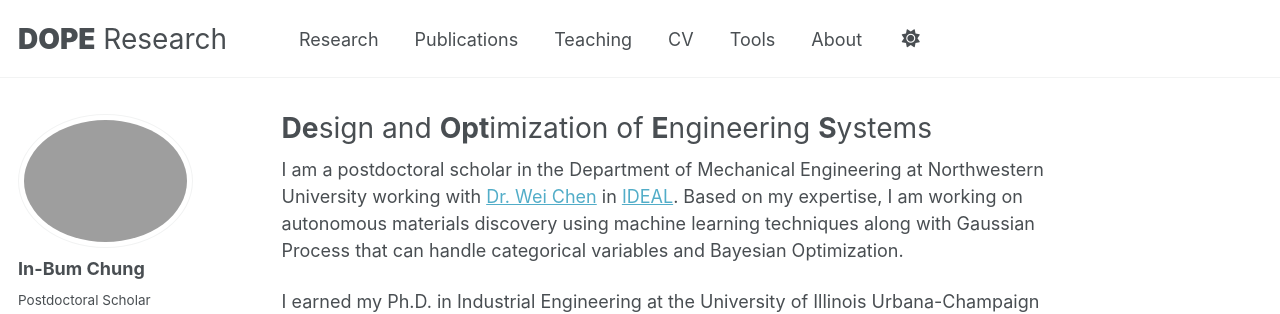
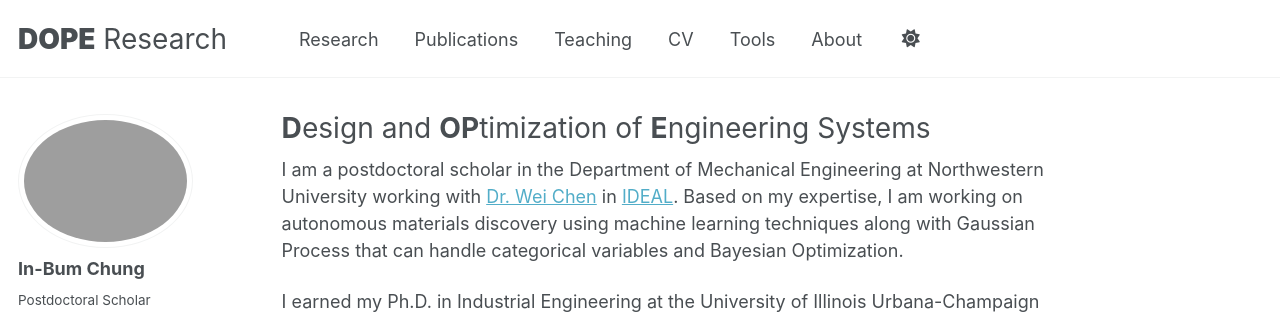
Before and after one commit to IBChung/IBChung.github.io, a Jekyll site: the page built from _pages/about.md, in a window 1280 px wide and 900 px high. Shown: the top 314 px of the window. Built offline with Jekyll 4.4.1, drawn with Linux system fonts in a browser that asks for light colours; some web fonts are replaced; a script that is not in the unit is left out.

Commit message:
Fix title formatting in about.md

```diff
--- a/_pages/about.md
+++ b/_pages/about.md
@@ -1,6 +1,6 @@
 ---
 permalink: /
-title: "<span style='font-weight: 400;'><strong>De</strong>sign and <strong>Opt</strong>imization of <strong>E</strong>ngineering <strong>S</strong>ystems</span>"
+title: "<span style='font-weight: 400;'><strong>D</strong>esign and <strong>OP</strong>timization of <strong>E</strong>ngineering Systems</span>"
 author_profile: true
 redirect_from:
   - /about/
```
